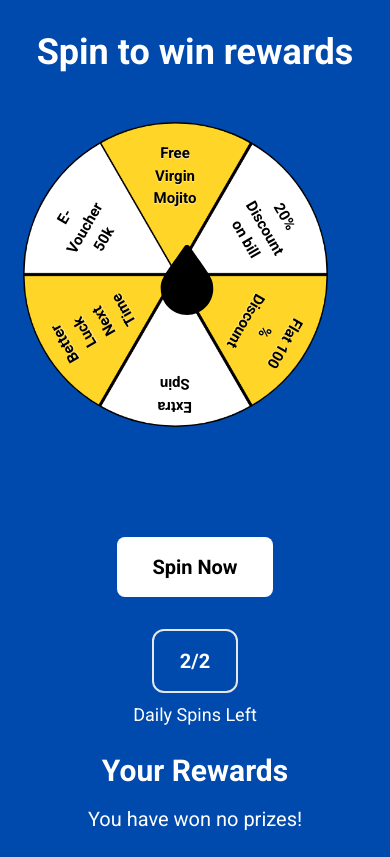
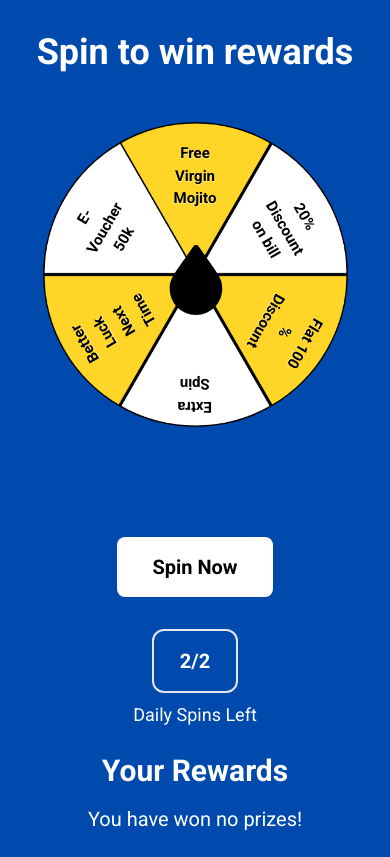
Before and after one commit to rishvant/Spin-Wheel, a React (Vite) app in the folder client/: page /spin in a window 390 px wide. Built offline with nearby package versions, Linux system fonts and the light colour scheme; the HTML template or start-up script is replaced by a standard one.

Commit message:
fix: styling

```diff
--- a/client/src/components/lucky-wheel/style.css
+++ b/client/src/components/lucky-wheel/style.css
@@ -138,6 +138,7 @@
   .luckywheel {
     width: 345px;
     height: 345px;
+    margin-left: 40px;
   }
 
   .luckywheel-container {
@@ -156,6 +157,10 @@
   .luckywheel-logo {
     width: 60px;
     height: 60px;
+  }
+
+  .luckywheel-logo div{
+    margin-left: -22px;
   }
 
   .luckywheel-item__content {
```
